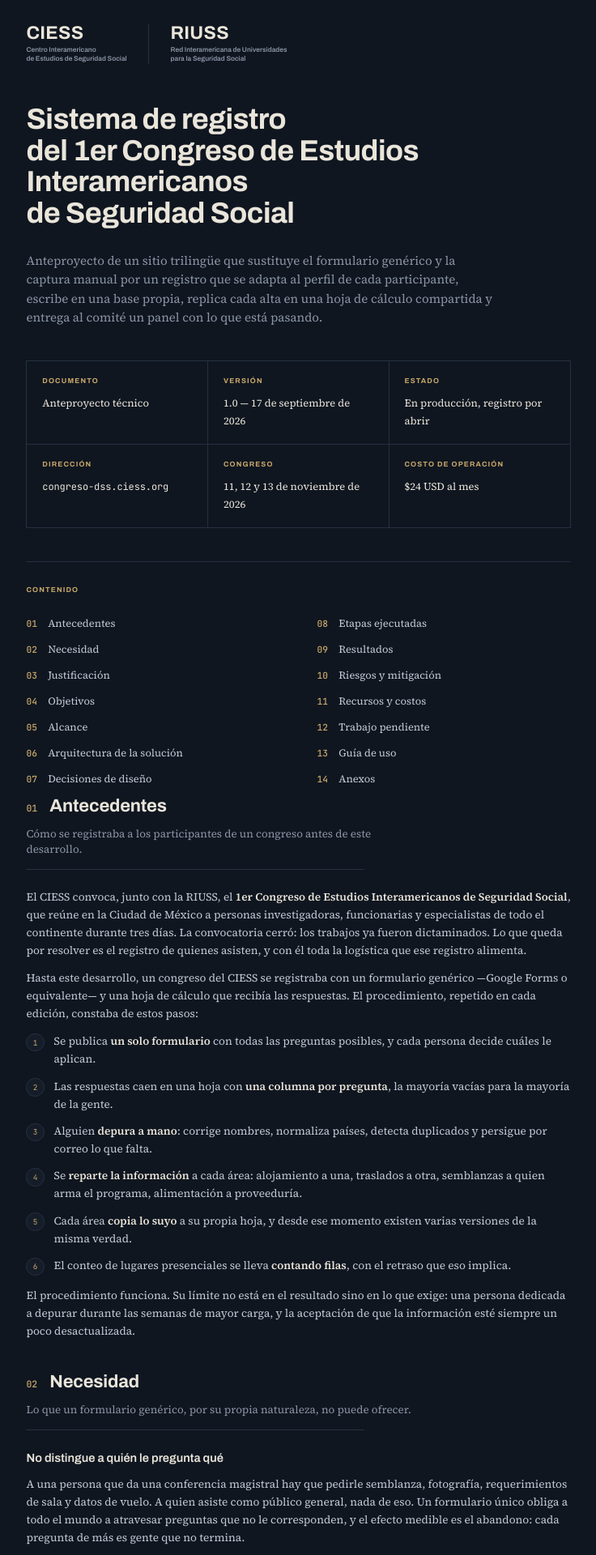
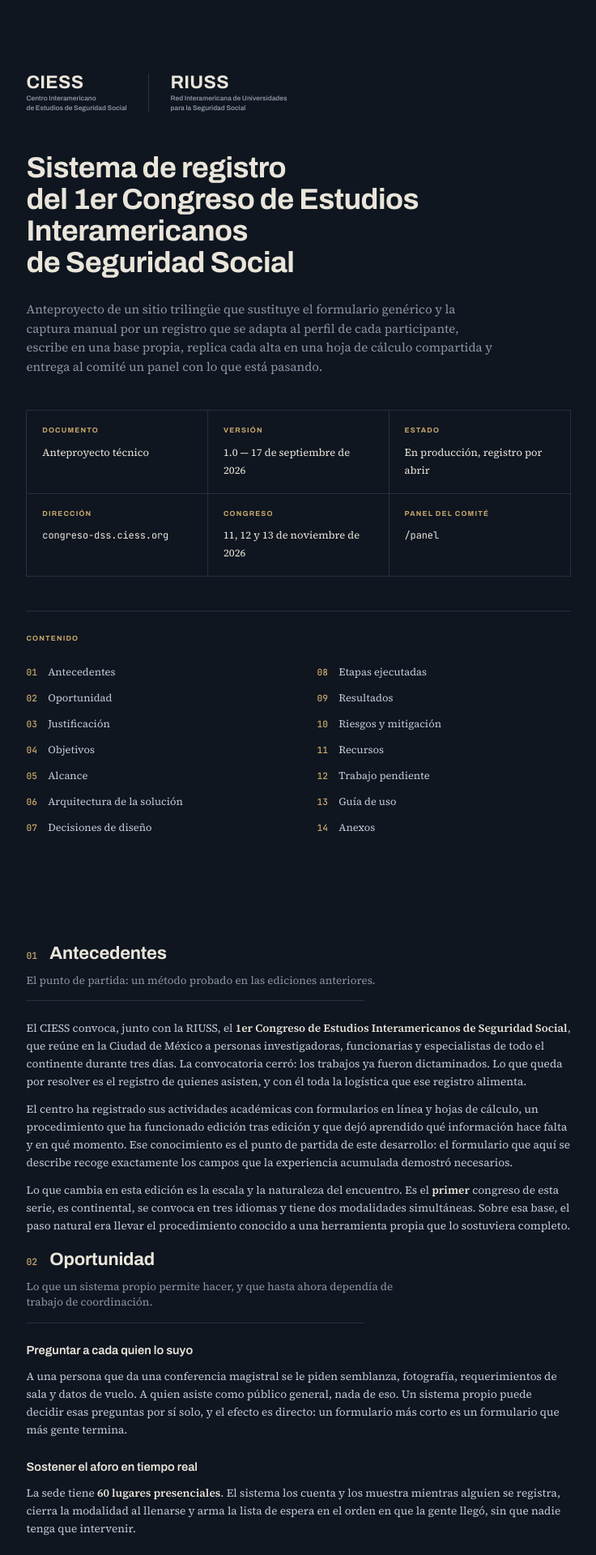
Before and after one commit to ArturoNF01/Arturo, a PHP site: page /anteproyecto.html in a window 1280 px wide. Shown: the top 1920 px of the page at 81% size, without its empty margins (28-764 px from the left). Run offline with PHP 8.4, Linux system fonts and the light colour scheme.

Commit message:
Avisar del cupo lleno y de los acuses que no salen; el anteproyecto, revisado
El panel avisa ahora de tres cosas al entrar, y las tres compartian el
mismo defecto: la informacion estaba en la base y no la miraba nadie.

Los lugares presenciales agotados, con cuantas personas hay en lista de
espera. El formulario ya lo decia a quien se registraba; el comite se
enteraba contando filas.

Los acuses que no llegaron, con el motivo delante. El envio de correo
esta escrito desde hace tiempo y solo le faltan las credenciales, pero
cuando falla el motivo se perdia: se escribia en el registro del
servidor y la columna de enviado se quedaba vacia. Ahora se guarda en
correo_error y se lee desde el panel, que ademas dice si el envio
todavia no esta conectado.

Para conectarlo hay un guion que pide la clave sin mostrarla, la guarda,
reinicia el servicio y manda un correo de prueba por el mismo camino que
un acuse real: lo que falle ahi es exactamente lo que fallaria en un
alta, y el motivo mas comun -el dominio del remitente sin verificar- se
nombra en claro.

Y los registros que no llegaron a la hoja, que ya estaban.

En el anteproyecto: fuera el costo de operacion, dentro los accesos. Las
contrasenas no se escriben en el documento a proposito, y el documento
explica por que: un anteproyecto se comparte, se reenvia y se archiva.

Las franjas blancas de arriba y abajo eran el margen de pagina, que el
fondo de la raiz no alcanza a cubrir en Chromium. La pagina va ahora sin
margen y el aire lo pone el relleno del bloque, repetido en cada trozo
con box-decoration-break. Medido en las 33 paginas: cero bordes claros.

Y el tono. Los dos primeros apartados se leian como un reproche al
metodo anterior, que es el que el autor del proyecto venia usando.
Ningun hecho cambia, pero el encuadre si: "Antecedentes" habla de un
metodo probado que dejo aprendido que informacion hace falta, y
"Necesidad" pasa a ser "Oportunidad", con cada apartado dicho como una
capacidad que se suma en vez de una carencia que se senala.

Comprobado con el sitio corriendo y la base forzada a las tres
condiciones: los tres avisos aparecen con su texto y su motivo.

Co-Authored-By: Claude Opus 5 <noreply@anthropic.com>
Claude-Session: https://claude.ai/code/session_01V7xHjdeeVA4x5ACi5SW5gP

```diff
--- a/documentos/anteproyecto/anteproyecto.html
+++ b/documentos/anteproyecto/anteproyecto.html
@@ -38,7 +38,7 @@
     <div><span class="rotulo">Estado</span><span class="valor">En producción, registro por abrir</span></div>
     <div><span class="rotulo">Dirección</span><span class="valor mono">congreso-dss.ciess.org</span></div>
     <div><span class="rotulo">Congreso</span><span class="valor">11, 12 y 13 de noviembre de 2026</span></div>
-    <div><span class="rotulo">Costo de operación</span><span class="valor">$24 USD al mes</span></div>
+    <div><span class="rotulo">Panel del comité</span><span class="valor mono">/panel</span></div>
   </div>
 
   <div class="contenido-portada">
@@ -46,12 +46,12 @@
     <div class="indice">
       <span><i>01</i>Antecedentes</span>
       <span><i>08</i>Etapas ejecutadas</span>
-      <span><i>02</i>Necesidad</span>
+      <span><i>02</i>Oportunidad</span>
       <span><i>09</i>Resultados</span>
       <span><i>03</i>Justificación</span>
       <span><i>10</i>Riesgos y mitigación</span>
       <span><i>04</i>Objetivos</span>
-      <span><i>11</i>Recursos y costos</span>
+      <span><i>11</i>Recursos</span>
       <span><i>05</i>Alcance</span>
       <span><i>12</i>Trabajo pendiente</span>
       <span><i>06</i>Arquitectura de la solución</span>
@@ -66,7 +66,7 @@
 <div class="hoja">
   <section>
     <h2><span class="num">01</span>Antecedentes</h2>
-    <p class="sub">Cómo se registraba a los participantes de un congreso antes de este desarrollo.</p>
+    <p class="sub">El punto de partida: un método probado en las ediciones anteriores.</p>
     <hr class="regla">
 
     <p>
@@ -77,73 +77,60 @@
       quienes asisten, y con él toda la logística que ese registro alimenta.
     </p>
     <p>
-      Hasta este desarrollo, un congreso del CIESS se registraba con un formulario genérico
-      —Google Forms o equivalente— y una hoja de cálculo que recibía las respuestas. El
-      procedimiento, repetido en cada edición, constaba de estos pasos:
+      El centro ha registrado sus actividades académicas con formularios en línea y hojas de
+      cálculo, un procedimiento que ha funcionado edición tras edición y que dejó aprendido
+      qué información hace falta y en qué momento. Ese conocimiento es el punto de partida de
+      este desarrollo: el formulario que aquí se describe recoge exactamente los campos que
+      la experiencia acumulada demostró necesarios.
+    </p>
+    <p>
+      Lo que cambia en esta edición es la escala y la naturaleza del encuentro. Es el
+      <b>primer</b> congreso de esta serie, es continental, se convoca en tres idiomas y tiene
+      dos modalidades simultáneas. Sobre esa base, el paso natural era llevar el
+      procedimiento conocido a una herramienta propia que lo sostuviera completo.
     </p>
 
-    <ol class="pasos">
-      <li>Se publica <b>un solo formulario</b> con todas las preguntas posibles, y cada
-        persona decide cuáles le aplican.</li>
-      <li>Las respuestas caen en una hoja con <b>una columna por pregunta</b>, la mayoría
-        vacías para la mayoría de la gente.</li>
-      <li>Alguien <b>depura a mano</b>: corrige nombres, normaliza países, detecta duplicados
-        y persigue por correo lo que falta.</li>
-      <li>Se <b>reparte la información</b> a cada área: alojamiento a una, traslados a otra,
-        semblanzas a quien arma el programa, alimentación a proveeduría.</li>
-      <li>Cada área <b>copia lo suyo</b> a su propia hoja, y desde ese momento existen varias
-        versiones de la misma verdad.</li>
-      <li>El conteo de lugares presenciales se lleva <b>contando filas</b>, con el retraso
-        que eso implica.</li>
-    </ol>
-
-    <p>
-      El procedimiento funciona. Su límite no está en el resultado sino en lo que exige:
-      una persona dedicada a depurar durante las semanas de mayor carga, y la aceptación de
-      que la información esté siempre un poco desactualizada.
-    </p>
-  </section>
-
-  <section>
-    <h2><span class="num">02</span>Necesidad</h2>
-    <p class="sub">Lo que un formulario genérico, por su propia naturaleza, no puede ofrecer.</p>
+    <h2><span class="num">02</span>Oportunidad</h2>
+    <p class="sub">Lo que un sistema propio permite hacer, y que hasta ahora dependía de
+      trabajo de coordinación.</p>
     <hr class="regla">
 
-    <h3>No distingue a quién le pregunta qué</h3>
+    <h3>Preguntar a cada quien lo suyo</h3>
     <p>
-      A una persona que da una conferencia magistral hay que pedirle semblanza, fotografía,
+      A una persona que da una conferencia magistral se le piden semblanza, fotografía,
       requerimientos de sala y datos de vuelo. A quien asiste como público general, nada de
-      eso. Un formulario único obliga a todo el mundo a atravesar preguntas que no le
-      corresponden, y el efecto medible es el abandono: cada pregunta de más es gente que
-      no termina.
+      eso. Un sistema propio puede decidir esas preguntas por sí solo, y el efecto es directo:
+      un formulario más corto es un formulario que más gente termina.
     </p>
 
-    <h3>No controla el aforo</h3>
+    <h3>Sostener el aforo en tiempo real</h3>
     <p>
-      La sede tiene <b>60 lugares presenciales</b>. Un formulario abierto los rebasa sin
-      avisar, y la lista de espera se arma después, a mano, sobre un orden que ya se perdió.
+      La sede tiene <b>60 lugares presenciales</b>. El sistema los cuenta y los muestra
+      mientras alguien se registra, cierra la modalidad al llenarse y arma la lista de espera
+      en el orden en que la gente llegó, sin que nadie tenga que intervenir.
     </p>
 
-    <h3>No es trilingüe de verdad</h3>
+    <h3>Un solo padrón en tres idiomas</h3>
     <p>
-      El congreso es continental. Publicar tres formularios distintos —español, inglés,
-      portugués— produce tres hojas distintas que después hay que unir, con las categorías
-      escritas en tres idiomas y sin manera de compararlas.
+      El congreso es continental. El sistema atiende en español, inglés y portugués, y guarda
+      las respuestas con un valor único: un registro hecho en portugués se compara y se cuenta
+      junto a uno hecho en español, en la misma tabla.
     </p>
 
-    <h3>No deja rastro</h3>
+    <h3>Rastro de cada cambio</h3>
     <p>
-      Cuando un dato cambia, nadie sabe quién lo cambió ni cuándo. Para un padrón que
-      sustenta constancias, reservas de hotel y boletos de avión, eso no es un detalle
-      administrativo.
+      Cada alta, cada corrección y cada baja quedan asentadas con su autor y su fecha. Para un
+      padrón que sustenta constancias, reservas de hotel y boletos de avión, poder explicar de
+      dónde sale un dato es parte del trabajo.
     </p>
 
     <div class="nota">
       <b>Sobre los datos personales.</b> El registro recoge nombre, correo, teléfono,
       nacionalidad, número de pasaporte, régimen alimentario y condiciones de salud
       alimentaria. Es tratamiento de datos personales bajo la LFPDPPP mexicana, y de
-      participantes de Brasil y de la Unión Europea bajo la LGPD y el RGPD. Una hoja de
-      cálculo compartida por enlace no es un lugar adecuado para eso, y esa consideración
+      participantes de Brasil y de la Unión Europea bajo la LGPD y el RGPD. Custodiarlos en
+      infraestructura del propio centro, con consentimiento explícito y registro de auditoría,
+      es lo que esas tres normas esperan de quien responde por ellos. Esa consideración
       condiciona el diseño entero del sistema.
     </div>
   </section>
@@ -177,10 +164,9 @@
     </ul>
 
     <p>
-      Y una cuarta, práctica: la hoja de cálculo no desaparece. Las áreas del CIESS trabajan
-      con hojas, y obligarlas a cambiar de herramienta habría sido cambiar un problema por
-      otro. El sistema <b>escribe en la hoja</b>, y la hoja sigue siendo donde cada área mira.
-      Lo que cambia es que ya nadie la teclea.
+      Y una cuarta, práctica: la hoja de cálculo se conserva. Las áreas del CIESS trabajan con
+      hojas y lo hacen bien; el sistema <b>escribe en la hoja</b> y cada área sigue mirando
+      donde siempre. Lo que suma es que la hoja se llena sola.
     </p>
   </section>
 
@@ -414,35 +400,29 @@
       <div><span class="rotulo">Roles del panel</span><span class="valor mono">5</span></div>
     </div>
 
-    <h3>Lo que cambia respecto al procedimiento anterior</h3>
+    <h3>Lo que aporta esta etapa</h3>
     <table>
-      <tr><th style="width:34%"></th><th style="width:33%">Antes</th><th>Ahora</th></tr>
+      <tr><th style="width:34%">Capacidad</th><th>Cómo queda resuelta</th></tr>
       <tr><td><b>Preguntas por persona</b></td>
-        <td>Todas, para todos</td>
-        <td>Entre 3 y 10 pasos, según el perfil</td></tr>
-      <tr><td><b>Depuración</b></td>
-        <td>Manual, por correo</td>
-        <td>Validada al capturar, en el navegador y otra vez en el servidor</td></tr>
+        <td>Entre 3 y 10 pasos, armados a partir del perfil y la modalidad.</td></tr>
+      <tr><td><b>Calidad del dato</b></td>
+        <td>Validado al capturar, en el navegador y otra vez en el servidor.</td></tr>
       <tr><td><b>Llegada a la hoja</b></td>
-        <td>Copiada a mano</td>
-        <td>En el momento del alta; los rezagos se recogen solos</td></tr>
+        <td>En el momento del alta; lo que quede pendiente se recoge solo.</td></tr>
       <tr><td><b>Control de aforo</b></td>
-        <td>Contando filas</td>
-        <td>En pantalla, con lista de espera automática</td></tr>
+        <td>En pantalla, con lista de espera en el orden de llegada.</td></tr>
       <tr><td><b>Rastro de cambios</b></td>
-        <td>Ninguno</td>
-        <td>Auditoría de cada alta, cambio y baja, con autor y fecha</td></tr>
+        <td>Auditoría de cada alta, cambio y baja, con autor y fecha.</td></tr>
       <tr><td><b>Custodia de los datos</b></td>
-        <td>Cuenta de terceros</td>
-        <td>Servidor del CIESS, con respaldo nocturno</td></tr>
+        <td>Servidor del propio CIESS, con respaldo nocturno.</td></tr>
     </table>
 
     <div class="nota">
-      <b>Sobre las pruebas.</b> Las 192 pruebas no son una cifra de adorno: cubren la
-      decisión de qué se le pregunta a cada perfil, la conversión de un registro a filas de
-      la hoja, el blindaje de las celdas, los límites del formulario y el comportamiento de
-      los guiones del servidor. Cada una se escribió después de un fallo real, y por eso el
-      sistema no vuelve a caer en el mismo.
+      <b>Sobre las pruebas.</b> Las 192 pruebas no son una cifra de adorno: fijan la decisión
+      de qué se le pregunta a cada perfil, la conversión de un registro a filas de la hoja, el
+      blindaje de las celdas, los límites del formulario y el comportamiento de los guiones
+      del servidor. Cada una deja por escrito un comportamiento que debe seguir cumpliéndose,
+      y se ejecutan enteras antes de cada publicación.
     </div>
   </section>
   <div class="pie"><span>CIESS · Anteproyecto</span><span>Sistema de registro del congreso</span></div>
@@ -483,32 +463,32 @@
   </section>
 
   <section>
-    <h2><span class="num">11</span>Recursos y costos</h2>
-    <p class="sub">Lo que cuesta operar esto al mes.</p>
+    <h2><span class="num">11</span>Recursos</h2>
+    <p class="sub">La infraestructura sobre la que corre, toda del propio centro.</p>
     <hr class="regla">
 
     <table>
-      <tr><th style="width:42%">Concepto</th><th style="width:22%">Costo</th><th>Nota</th></tr>
-      <tr><td><b>Droplet DigitalOcean</b></td><td class="mono-en">$24 USD / mes</td>
-        <td>2 vCPU · 4 GB · 80 GB. Alojaría otros desarrollos del CIESS sin ampliarse.</td></tr>
-      <tr><td><b>Dominio</b></td><td class="mono-en">$0</td>
+      <tr><th style="width:34%">Recurso</th><th>Detalle</th></tr>
+      <tr><td><b>Servidor</b></td>
+        <td>Droplet en DigitalOcean, 2 vCPU · 4 GB · 80 GB, a nombre del CIESS. Dimensionado
+            para alojar también los próximos desarrollos del centro sin ampliarse.</td></tr>
+      <tr><td><b>Dominio</b></td>
         <td>Subdominio de <span class="mono-en">ciess.org</span>, ya existente.</td></tr>
-      <tr><td><b>Certificado TLS</b></td><td class="mono-en">$0</td>
-        <td>Let's Encrypt, renovado automáticamente.</td></tr>
-      <tr><td><b>Google Sheets y Drive</b></td><td class="mono-en">$0</td>
-        <td>Cuenta institucional existente.</td></tr>
-      <tr><td><b>Base de datos</b></td><td class="mono-en">$0</td>
-        <td>PostgreSQL en el mismo servidor.</td></tr>
-      <tr><td><b>Correo transaccional</b></td><td class="mono-en">$0</td>
-        <td>Nivel gratuito suficiente para el volumen del congreso.</td></tr>
+      <tr><td><b>Certificado TLS</b></td>
+        <td>Let's Encrypt, renovado automáticamente por Caddy.</td></tr>
+      <tr><td><b>Base de datos</b></td>
+        <td>PostgreSQL 16 en el mismo servidor, sin acceso desde fuera.</td></tr>
+      <tr><td><b>Hoja y carpetas</b></td>
+        <td>Google Sheets y Drive, en la cuenta institucional del centro.</td></tr>
+      <tr><td><b>Correo saliente</b></td>
+        <td>Servicio transaccional sobre el dominio institucional verificado.</td></tr>
     </table>
     <p style="margin-top:4mm">
-      <b>Total: $24 USD al mes</b>, y ese servidor está pensado para alojar también los
-      próximos desarrollos del centro.
+      Ningún componente exige contratar un servicio nuevo más allá del servidor, y ese
+      servidor está pensado como base común para lo que venga después.
     </p>
   </section>
 
-  <section>
     <h2><span class="num">12</span>Trabajo pendiente</h2>
     <p class="sub">Lo que falta antes de abrir el registro al público.</p>
     <hr class="regla">
@@ -805,10 +785,48 @@
 <div class="hoja corte">
   <section>
     <h2><span class="num">14</span>Anexos</h2>
-    <p class="sub">Referencia rápida para quien opere el sistema.</p>
+    <p class="sub">Cómo se entra, qué se le pregunta a cada perfil y cómo se opera el servidor.</p>
     <hr class="regla">
 
-    <h3>A · Qué se le pregunta a cada perfil</h3>
+    <h3>A · Accesos</h3>
+    <table>
+      <tr><th style="width:30%">Qué</th><th>Dónde</th></tr>
+      <tr><td><b>Sitio público</b></td>
+        <td><span class="mono-en">https://congreso-dss.ciess.org</span></td></tr>
+      <tr><td><b>Registro</b></td>
+        <td><span class="mono-en">https://congreso-dss.ciess.org/registro</span></td></tr>
+      <tr><td><b>Panel del comité</b></td>
+        <td><span class="mono-en">https://congreso-dss.ciess.org/panel</span><br>
+            <span style="font-size:8.6pt;color:#8b95a5">El acceso está al pie de cualquier
+            página del sitio.</span></td></tr>
+      <tr><td><b>Diagnóstico</b></td>
+        <td><span class="mono-en">https://congreso-dss.ciess.org/diagnostico</span><br>
+            <span style="font-size:8.6pt;color:#8b95a5">Estado del despliegue y de las
+            conexiones.</span></td></tr>
+      <tr><td><b>Servidor</b></td>
+        <td>Consola del droplet <span class="mono-en">desarrollos-ciess</span> en
+            DigitalOcean, con la cuenta del CIESS.</td></tr>
+      <tr><td><b>Hoja de seguimiento</b></td>
+        <td>«Registro Congreso DSS 2026», en Google Drive del centro. Acceso restringido:
+            sólo quien esté invitado.</td></tr>
+      <tr><td><b>Carpetas de archivos</b></td>
+        <td>Semblanzas, Fotografías y Boletos, en el mismo Drive.</td></tr>
+    </table>
+
+    <h4>Cuentas del panel</h4>
+    <p>
+      Cada persona del comité tiene su propia cuenta con uno de los cinco niveles descritos en
+      la guía. Se dan de alta desde <em>Usuarios del panel</em>, y quien entra por primera vez
+      puede pedir un enlace de acceso a su correo en lugar de usar contraseña.
+    </p>
+    <div class="nota">
+      <b>Sobre las contraseñas.</b> No se escriben en este documento a propósito: un
+      anteproyecto se comparte, se reenvía y se archiva, y una credencial dentro de él queda
+      expuesta indefinidamente. Las cuentas y sus claves se entregan por separado, en un canal
+      directo, y conviene cambiarlas al recibirlas.
+    </div>
+
+    <h3>B · Qué se le pregunta a cada perfil</h3>
     <table>
       <tr><th style="width:24%">Perfil</th><th style="width:38%">Presencial</th><th>En línea</th></tr>
       <tr><td><b>Ponente</b></td>
@@ -838,7 +856,7 @@
       traslados, alimentación ni estacionamiento.
     </p>
 
-    <h3>B · Las tres carpetas de Drive</h3>
+    <h3>C · Las tres carpetas de Drive</h3>
     <table>
       <tr><th style="width:26%">Carpeta</th><th style="width:22%">Formato</th><th>Quién la llena</th></tr>
       <tr><td><b>Semblanzas</b></td><td>PDF</td>
@@ -858,7 +876,7 @@
 
 <div class="hoja">
   <section>
-    <h3>C · Operación del servidor</h3>
+    <h3>D · Operación del servidor</h3>
     <p>Todo se hace con una sola orden, desde la consola del droplet.</p>
     <table>
       <tr><th style="width:46%">Para</th><th>Orden</th></tr>
@@ -877,11 +895,15 @@
         <span style="font-size:8.6pt;color:#8b95a5">Respalda, enseña qué se pierde y pide
         confirmación escrita.</span></td>
         <td><span class="mono-en">sudo bash /opt/congreso/guiones/servidor/limpiar-registros.sh</span></td></tr>
+      <tr><td><b>Conectar el envío de correo</b><br>
+        <span style="font-size:8.6pt;color:#8b95a5">Pide la clave sin mostrarla y manda un
+        correo de prueba.</span></td>
+        <td><span class="mono-en">sudo bash /opt/congreso/guiones/servidor/conectar-correo.sh</span></td></tr>
       <tr><td><b>Respaldar ahora</b></td>
         <td><span class="mono-en">sudo /usr/local/bin/respaldar-congreso</span></td></tr>
     </table>
 
-    <h3>D · Tareas automáticas</h3>
+    <h3>E · Tareas automáticas</h3>
     <table>
       <tr><th style="width:30%">Cuándo</th><th>Qué hace</th></tr>
       <tr><td><b>Cada noche, 03:15</b></td>
@@ -895,7 +917,7 @@
             entera.</td></tr>
     </table>
 
-    <h3>E · Marco legal aplicable</h3>
+    <h3>F · Marco legal aplicable</h3>
     <p>
       El tratamiento de los datos recogidos se rige por la <b>LFPDPPP</b> (México), la
       <b>LGPD</b> (Brasil) y el <b>RGPD</b> (Unión Europea), según la residencia de cada
--- a/documentos/anteproyecto/estilo.css
+++ b/documentos/anteproyecto/estilo.css
@@ -18,14 +18,23 @@
   --oro-sua:  #a98f58;
 }
 
-@page { size: A4; margin: 0; }
-
 * { box-sizing: border-box; }
 
-html, body { margin: 0; padding: 0; }
+html {
+  margin: 0;
+  padding: 0;
+  /* El fondo va aquí y no en el cuerpo: sólo el de la raíz se propaga al
+     lienzo de la página impresa. Puesto en el cuerpo, la zona de márgenes
+     —arriba y abajo de cada hoja— se quedaba en blanco. */
+  background: var(--fondo);
+  -webkit-print-color-adjust: exact;
+  print-color-adjust: exact;
+}
 
 body {
-  background: var(--fondo);
+  margin: 0;
+  padding: 0;
+  background: transparent;
   color: var(--texto);
   font-family: 'Source Serif 4', Georgia, serif;
   font-size: 10.2pt;
@@ -34,21 +43,25 @@ body {
   print-color-adjust: exact;
 }
 
-/* El contenido fluye entre páginas; sólo se fuerza el corte donde tiene
-   sentido —portada, cambios de bloque grande—. Forzar una página por bloque
-   dejaba medias hojas en blanco. */
+/* La página no lleva margen: así el fondo oscuro cubre la hoja entera y no
+   quedan franjas blancas arriba y abajo. El aire de cada página lo pone el
+   relleno del bloque, y `box-decoration-break: clone` hace que ese relleno
+   —y el fondo— se repitan en cada trozo cuando el bloque se parte entre
+   páginas. Sin eso, sólo la primera página tendría margen superior. */
+@page { size: A4; margin: 0; }
+
 .hoja {
   width: 210mm;
-  padding: 0 16mm;
+  padding: 16mm;
+  background: var(--fondo);
+  box-decoration-break: clone;
+  -webkit-box-decoration-break: clone;
   position: relative;
 }
 .hoja.corte { page-break-before: always; }
 
-/* El margen superior e inferior de cada página impresa. */
-@page { size: A4; margin: 16mm 0 14mm; }
-
 /* ---- Portada -------------------------------------------------------- */
-.portada { padding-top: 8mm; min-height: 250mm; }
+.portada { padding-top: 24mm; min-height: 240mm; }
 
 .marca { display: flex; align-items: center; gap: 7mm; margin-bottom: 13mm; }
 .marca-sep { width: 1px; align-self: stretch; background: var(--borde); }
--- a/package.json
+++ b/package.json
@@ -12,6 +12,7 @@
     "lint": "eslint .",
     "sembrar": "tsx --conditions=react-server guiones/sembrar-demostracion.ts",
     "sincronizar": "tsx --conditions=react-server guiones/sincronizar-hoja.ts",
+    "probar-correo": "tsx --conditions=react-server guiones/probar-correo.ts",
     "crear-usuario": "tsx --conditions=react-server guiones/crear-usuario.ts",
     "esquema": "psql \"$DATABASE_URL\" -v ON_ERROR_STOP=1 -f basedatos/esquema.sql",
     "prueba-bd": "tsx --conditions=react-server pruebas/integracion/base-de-datos.ts"
--- a/src/i18n/en.ts
+++ b/src/i18n/en.ts
@@ -458,6 +458,11 @@ export const en: Diccionario = {
         pendientes: '{n} registration(s) have not reached the Google sheet.',
         copiarAhora: 'Copy them now',
         copiados: 'Copied: {n}.',
+        sinAcuse: '{n} person(s) did not receive their registration acknowledgement.',
+        correoSinConfigurar: 'Email sending is not connected yet.',
+        cupoAgotado: 'In-person places are full.',
+        enListaEspera: '{n} person(s) on the waiting list.',
+        sinListaEspera: 'Anyone registering from now on joins the waiting list.',
       },
     agenda: {
       titulo: 'Congress agenda',
--- a/src/i18n/es.ts
+++ b/src/i18n/es.ts
@@ -523,6 +523,11 @@ export const es = {
         pendientes: '{n} registro(s) no han llegado a la hoja de Google.',
         copiarAhora: 'Copiarlos ahora',
         copiados: 'Copiados: {n}.',
+        sinAcuse: 'A {n} persona(s) no les llegó el acuse de registro.',
+        correoSinConfigurar: 'El envío de correo todavía no está conectado.',
+        cupoAgotado: 'Los lugares presenciales se agotaron.',
+        enListaEspera: '{n} persona(s) en lista de espera.',
+        sinListaEspera: 'Quien se registre desde ahora entra en lista de espera.',
       },
     agenda: { titulo: 'Agenda del congreso', descargar: 'Descargar agenda (PDF)', provisional: 'Documento provisional: convocatoria oficial. Se sustituirá por la agenda definitiva.' },
   },
--- a/src/i18n/pt.ts
+++ b/src/i18n/pt.ts
@@ -459,6 +459,11 @@ export const pt: Diccionario = {
         pendientes: '{n} inscrição(ões) não chegaram à planilha do Google.',
         copiarAhora: 'Copiar agora',
         copiados: 'Copiadas: {n}.',
+        sinAcuse: '{n} pessoa(s) não receberam o comprovante de inscrição.',
+        correoSinConfigurar: 'O envio de e-mail ainda não está conectado.',
+        cupoAgotado: 'As vagas presenciais esgotaram-se.',
+        enListaEspera: '{n} pessoa(s) na lista de espera.',
+        sinListaEspera: 'Quem se inscrever a partir de agora entra na lista de espera.'
       },
     agenda: {
       titulo: 'Agenda do congresso',
```
Also changed, not shown: guiones/probar-correo.ts (added, +57 -0 lines), src/app/api/registros/route.ts (+9 -2 lines), src/app/api/sincronizar/route.ts (+41 -8 lines), src/componentes/panel/aviso-hoja.tsx (+64 -29 lines), basedatos/esquema.sql, 2 other files.
